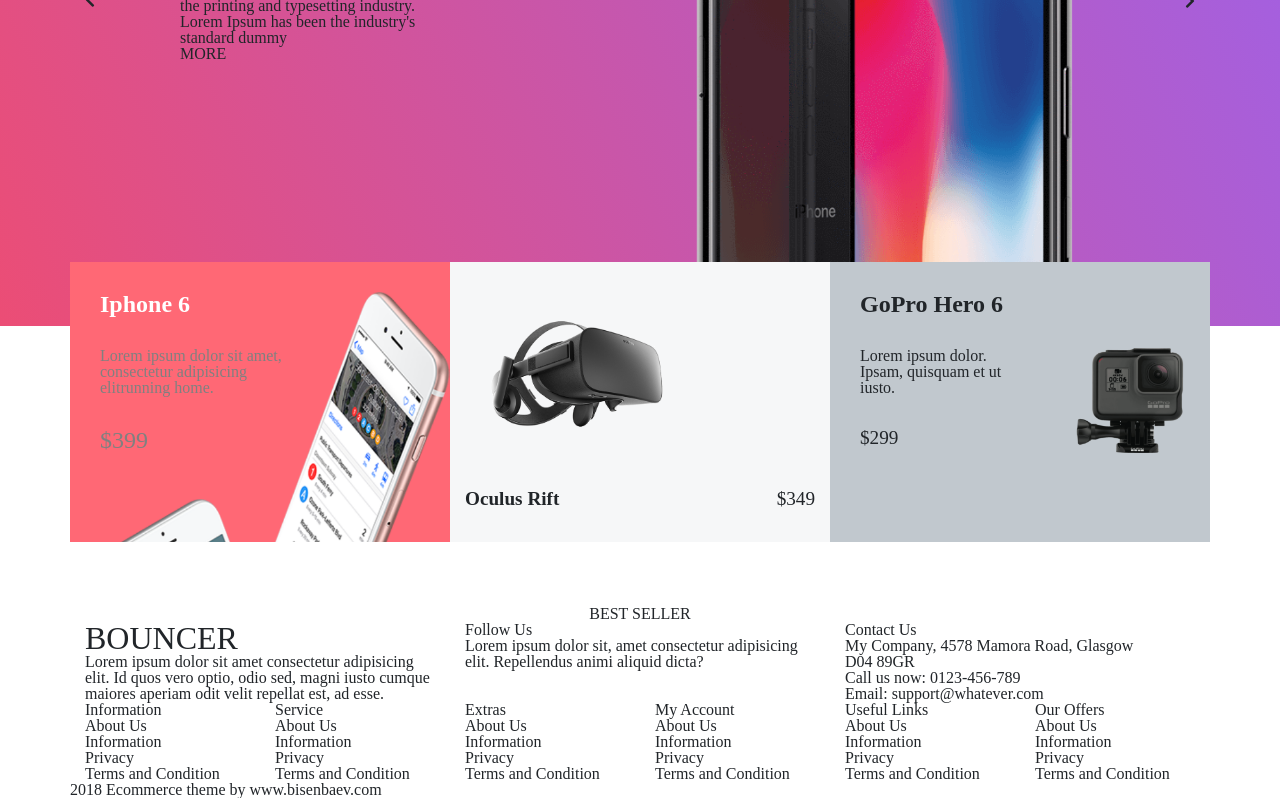
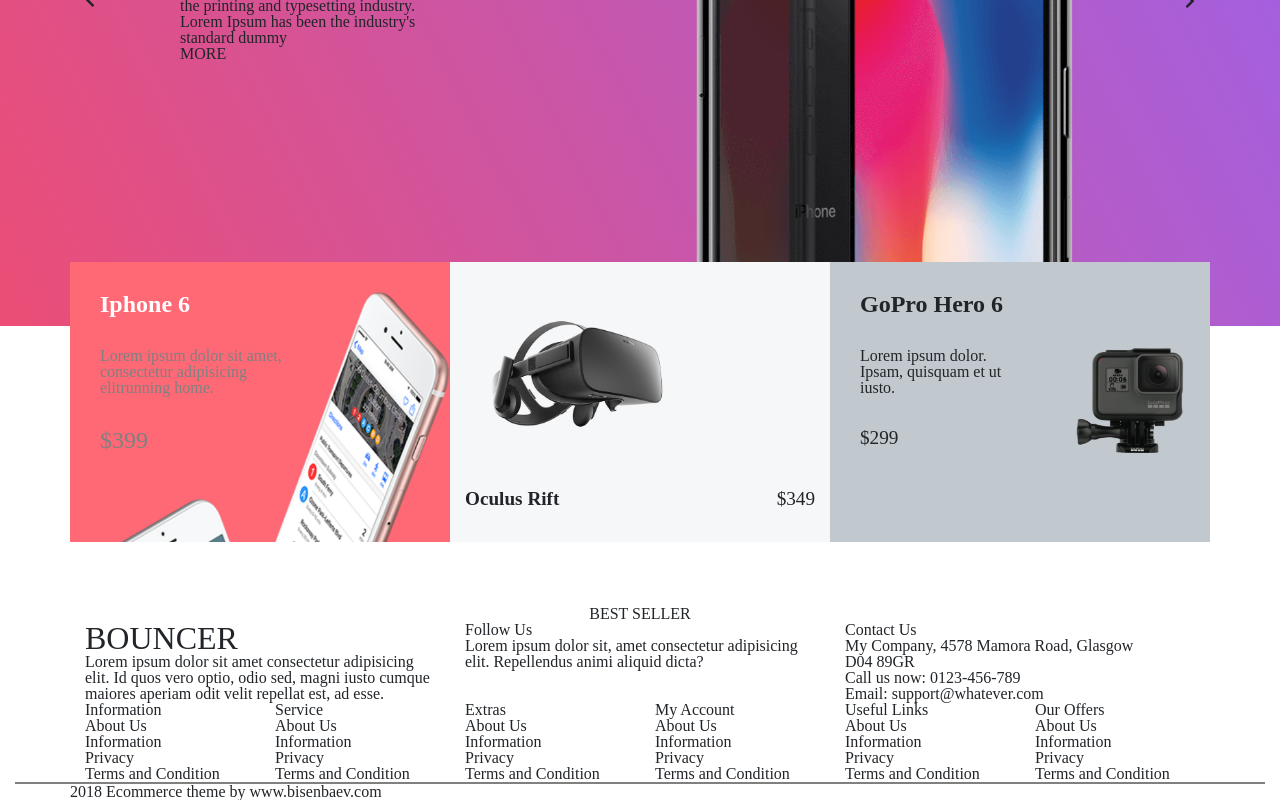
Before and after one commit to JerryG09/bouncer, a React (Create React App) app: page / in a window 1280 px wide. Shown: the part 471-1271 px from the top of the page. Built offline with nearby package versions, Linux system fonts and the light colour scheme.

Commit message:
added FooterBottom

```diff
--- a/src/commons/footer/Footer.js
+++ b/src/commons/footer/Footer.js
@@ -1,10 +1,14 @@
 import React from 'react'
 import FooterTop from './FooterTop'
+import FooterDivider from './FooterDivider'
+import FooterBottom from './FootoerBottom'
 
 const Footer = () => {
   return (
     <div>
       <FooterTop />
+      <FooterDivider />
+      <FooterBottom />
     </div>
   )
 }
--- /dev/null
+++ b/src/commons/footer/FooterDivider.css
@@ -0,0 +1,4 @@
+.horizontal-line {
+  height: 0.1rem;
+  background-color: grey;
+}
--- /dev/null
+++ b/src/commons/footer/FooterDivider.js
@@ -0,0 +1,10 @@
+import React from 'react'
+import './FooterDivider.css'
+
+export default function FooterDivider() {
+  return (
+    <div className="container-fluid">
+      <div className="horizontal-line"></div>
+    </div>
+  )
+}
--- a/src/commons/footer/FooterTop.js
+++ b/src/commons/footer/FooterTop.js
@@ -85,18 +85,6 @@
           </div>
         </div>
       </div>
-
-      <div className="row justify-content-between">
-        <div className="footer--bottom--left">
-          <p> 2018 Ecommerce theme by www.bisenbaev.com</p>
-        </div>
-        <div className="footer--bottom--right">
-          <div className="footer--western--union"></div>
-          <div className="footer--mastercard"></div>
-          <div className="footer--paypal"></div>
-          <div className="footer--visa"></div>
-        </div>
-      </div>
     </div>
   );
 }
--- a/src/commons/footer/FootoerBottom.js
+++ b/src/commons/footer/FootoerBottom.js
@@ -0,0 +1,21 @@
+import React from 'react';
+
+function FootoerBottom() {
+  return (
+    <div className="container">
+      <div className="row justify-content-between">
+        <div className="footer--bottom--left">
+          <p> 2018 Ecommerce theme by www.bisenbaev.com</p>
+        </div>
+        <div className="footer--bottom--right">
+          <div className="footer--western--union"></div>
+          <div className="footer--mastercard"></div>
+          <div className="footer--paypal"></div>
+          <div className="footer--visa"></div>
+        </div>
+      </div>
+    </div>
+  );
+}
+
+export default FootoerBottom;
```
Also changed, not shown: src/commons/footer/FooterBottom.css (added), src/commons/footer/FooterBottom.js (deleted).
